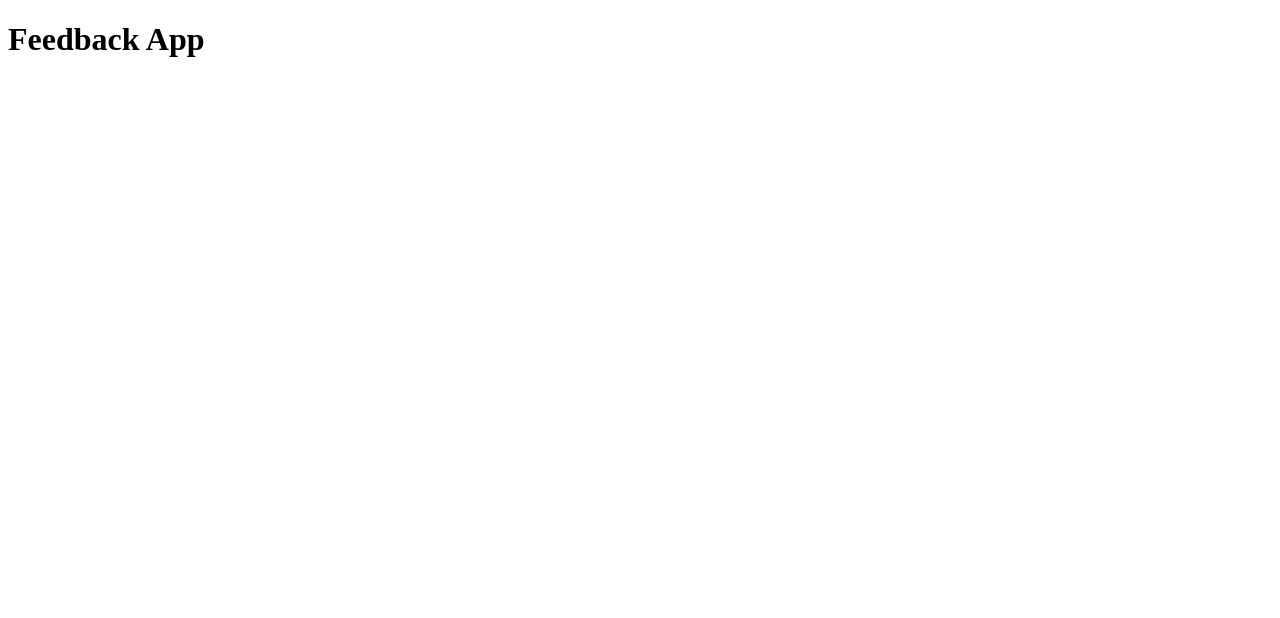
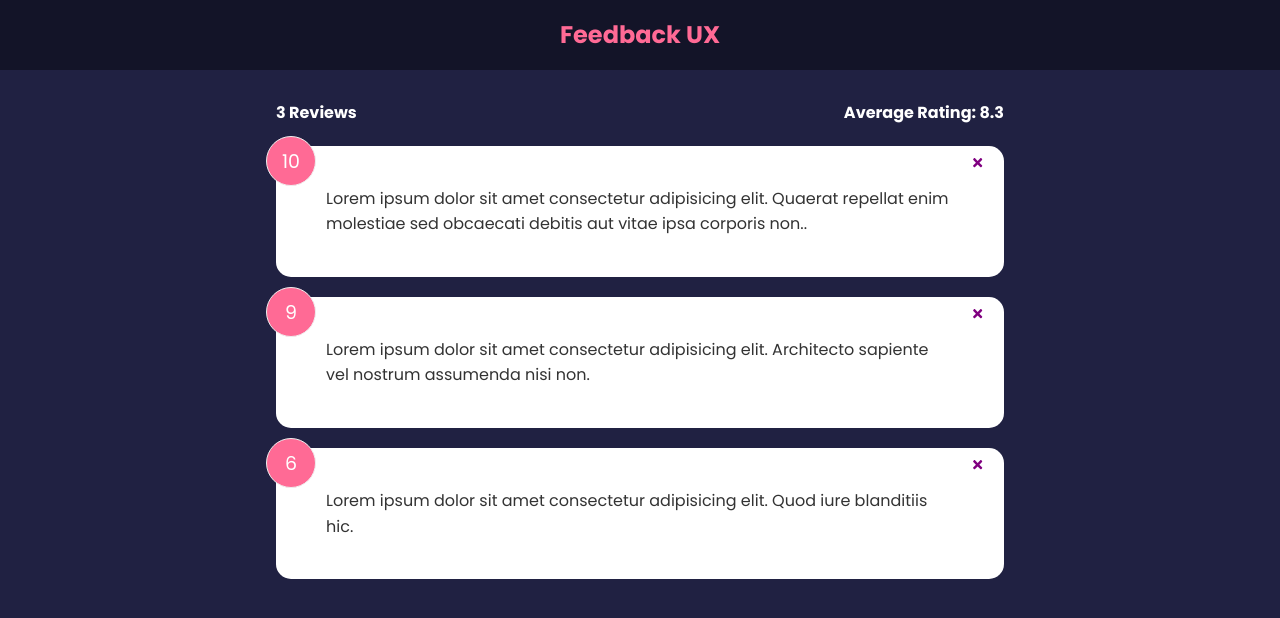
Before and after one commit to raunak96/feedback-app, a React (Create React App) app: page / in a window 1280 px wide. Shown: the top 618 px of the page. Built offline with nearby package versions, Linux system fonts and the light colour scheme.

Commit message:
displaying data using dummy data and delete functionality

```diff
--- a/package.json
+++ b/package.json
@@ -8,6 +8,7 @@
     "@testing-library/user-event": "^13.5.0",
     "react": "^18.2.0",
     "react-dom": "^18.2.0",
+    "react-icons": "^4.4.0",
     "react-scripts": "5.0.1",
     "web-vitals": "^2.1.4"
   },
--- a/src/App.js
+++ b/src/App.js
@@ -1,8 +1,26 @@
+import { useState } from "react";
+import FeedbackList from "./components/FeedbackList";
+import Header from "./components/Header";
+import Stats from "./components/Stats";
+import FeedbackData from "./data/FeedbackData";
+
 const App = () => {
+	const [feedback, setFeedback] = useState(FeedbackData);
+	const deleteFeedback = id => {
+		if (window.confirm("Are you sure you want to delete?"))
+			setFeedback(prev => prev.filter(item => item.id !== id));
+	};
 	return (
-		<div className="container">
-			<h1>Feedback App</h1>
-		</div>
+		<>
+			<Header />
+			<div className="container">
+				<Stats feedback={feedback} />
+				<FeedbackList
+					feedback={feedback}
+					handleDelete={deleteFeedback}
+				/>
+			</div>
+		</>
 	);
 };
 
--- /dev/null
+++ b/src/components/FeedbackItem.jsx
@@ -0,0 +1,20 @@
+import Card from "./shared/Card";
+import PropTypes from "prop-types";
+import { FaTimes } from "react-icons/fa";
+
+const FeedbackItem = ({ item: { rating, text, id }, handleDelete }) => {
+	return (
+		<Card>
+			<div className="num-display">{rating}</div>
+			<button onClick={() => handleDelete(id)} className="close">
+				<FaTimes color="purple" />
+			</button>
+			<div className="text-display">{text}</div>
+		</Card>
+	);
+};
+FeedbackItem.propTypes = {
+	item: PropTypes.object.isRequired,
+	handleDelete: PropTypes.func.isRequired,
+};
+export default FeedbackItem;
--- /dev/null
+++ b/src/components/FeedbackList.jsx
@@ -0,0 +1,29 @@
+import FeedbackItem from "./FeedbackItem";
+import PropTypes from "prop-types";
+
+const FeedbackList = ({ feedback, handleDelete }) => {
+	return !feedback || feedback.length === 0 ? (
+		<p>No Feedbacks to Show</p>
+	) : (
+		<div className="feedback-list">
+			{feedback.map(item => (
+				<FeedbackItem
+					key={item.id}
+					item={item}
+					handleDelete={handleDelete}
+				/>
+			))}
+		</div>
+	);
+};
+FeedbackList.propTypes = {
+	feedback: PropTypes.arrayOf(
+		PropTypes.shape({
+			id: PropTypes.number.isRequired,
+			text: PropTypes.string.isRequired,
+			rating: PropTypes.number.isRequired,
+		})
+	),
+	handleDelete: PropTypes.func.isRequired,
+};
+export default FeedbackList;
--- /dev/null
+++ b/src/components/Header.jsx
@@ -0,0 +1,25 @@
+import PropTypes from "prop-types";
+
+const Header = ({ text = "Feedback UX", bgColor, textColor }) => {
+	const headerStyles = {
+		backgroundColor: bgColor,
+		color: textColor,
+	};
+	return (
+		<header style={headerStyles}>
+			<div className="container">
+				<h2>{text}</h2>
+			</div>
+		</header>
+	);
+};
+Header.propTypes = {
+	text: PropTypes.string,
+	bgColor: PropTypes.string,
+	textColor: PropTypes.string,
+};
+Header.defaultProps = {
+	bgColor: "rgba(0,0,0,0.4)",
+	textColor: "#ff6a95",
+};
+export default Header;
--- /dev/null
+++ b/src/components/Stats.jsx
@@ -0,0 +1,17 @@
+import PropTypes from "prop-types";
+
+const Stats = ({ feedback }) => {
+	const average =
+		feedback.reduce((tot, { rating }) => tot + rating, 0) / feedback.length;
+
+	return (
+		<div className="feedback-stats">
+			<h4>{feedback.length} Reviews</h4>
+			<h4>Average Rating: {isNaN(average) ? 0 : average.toFixed(1)}</h4>
+		</div>
+	);
+};
+Stats.propTypes = {
+	feedback: PropTypes.array.isRequired,
+};
+export default Stats;
--- /dev/null
+++ b/src/components/shared/Card.jsx
@@ -0,0 +1,13 @@
+import PropTypes from "prop-types";
+
+const Card = ({ children, dark }) => {
+	return <div className={`card ${dark ? "dark" : ""}`}>{children}</div>;
+};
+Card.defaultProps = {
+	dark: false,
+};
+Card.propTypes = {
+	children: PropTypes.node.isRequired,
+	dark: PropTypes.bool.isRequired,
+};
+export default Card;
--- /dev/null
+++ b/src/data/FeedbackData.js
@@ -0,0 +1,19 @@
+const FeedbackData = [
+	{
+		id: 1,
+		rating: 10,
+		text: "Lorem ipsum dolor sit amet consectetur adipisicing elit. Quaerat repellat enim molestiae sed obcaecati debitis aut vitae ipsa corporis non..",
+	},
+	{
+		id: 2,
+		rating: 9,
+		text: "Lorem ipsum dolor sit amet consectetur adipisicing elit. Architecto sapiente vel nostrum assumenda nisi non.",
+	},
+	{
+		id: 3,
+		rating: 6,
+		text: "Lorem ipsum dolor sit amet consectetur adipisicing elit. Quod iure blanditiis hic.",
+	},
+];
+
+export default FeedbackData;
--- a/src/index.css
+++ b/src/index.css
@@ -1,3 +1,222 @@
-*,*::after,*::before{
+@import url('https://fonts.googleapis.com/css2?family=Poppins:wght@400;600;700&display=swap');
+
+* {
     box-sizing: border-box;
+    margin: 0;
+    padding: 0;
 }
+
+body {
+    font-family: 'Poppins', sans-serif;
+    background-color: #202142;
+    color: #fff;
+    line-height: 1.6;
+}
+
+ul {
+    list-style: none;
+}
+
+.container {
+    max-width: 768px;
+    margin: auto;
+    padding: 0 20px;
+}
+
+header {
+    height: 70px;
+    width: 100%;
+    display: flex;
+    justify-content: space-between;
+    align-items: center;
+    margin-bottom: 30px;
+}
+
+.card {
+    background-color: #fff;
+    color: #333;
+    border-radius: 15px;
+    padding: 40px 50px;
+    margin: 20px 0;
+    position: relative;
+}
+.card.dark{
+    background-color: rgba(0,0,0,0.4);
+    color: #fff;
+
+}
+.card h2 {
+    font-size: 22px;
+    font-weight: 600;
+    text-align: center;
+}
+
+.rating {
+    display: flex;
+    align-items: center;
+    justify-content: space-around;
+    margin: 30px 0 40px;
+}
+
+.rating li,
+.num-display {
+    position: relative;
+    background: #f4f4f4;
+    width: 50px;
+    height: 50px;
+    padding: 10px;
+    text-align: center;
+    border-radius: 50%;
+    font-size: 19px;
+    border: 1px #eee solid;
+    transition: 0.3s;
+}
+
+.rating li label {
+    position: absolute;
+    top: 50%;
+    left: 50%;
+    width: 50px;
+    height: 50px;
+    padding: 10px;
+    border-radius: 50%;
+    transform: translate(-50%, -50%);
+    cursor: pointer;
+}
+
+.rating li:hover,
+.num-display {
+    background: #ff6a95;
+    color: #fff;
+}
+
+[type='radio'] {
+    opacity: 0;
+}
+
+[type='radio']:checked~label {
+    background: #ff6a95;
+    color: #fff;
+}
+
+.input-group {
+    display: flex;
+    flex-direction: row;
+    border: 1px solid #ccc;
+    padding: 8px 10px;
+    border-radius: 8px;
+}
+
+input {
+    flex-grow: 2;
+    border: none;
+    font-size: 16px;
+}
+
+input:focus {
+    outline: none;
+}
+
+.feedback-stats {
+    color: #fff;
+    display: flex;
+    justify-content: space-between;
+    align-items: center;
+}
+
+.num-display {
+    position: absolute;
+    top: -10px;
+    left: -10px;
+}
+
+.close {
+    position: absolute;
+    top: 10px;
+    right: 20px;
+    cursor: pointer;
+    background: none;
+    border: none;
+}
+
+.btn {
+    color: #fff;
+    border: 0;
+    border-radius: 8px;
+    color: #fff;
+    width: 100px;
+    height: 40px;
+    cursor: pointer;
+}
+
+.btn-primary {
+    background-color: #202142;
+}
+
+.btn-secondary {
+    background: #ff6a95;
+}
+
+.btn:hover {
+    transform: scale(0.98);
+    opacity: 0.9;
+}
+
+.btn:disabled {
+    background-color: #cccccc;
+    color: #333;
+    cursor: auto;
+}
+
+.btn:disabled:hover {
+    transform: scale(1);
+    opacity: 1;
+}
+
+.message {
+    padding-top: 10px;
+    text-align: center;
+    color: rebeccapurple;
+}
+
+.about-link {
+    position: absolute;
+    bottom: 20px;
+    right: 20px;
+    color: #fff;
+    cursor: pointer;
+}
+
+.about-link a {
+    color: #fff;
+}
+
+.about-link a:hover {
+    color: #ff6a95;
+}
+
+.about h1 {
+    margin-bottom: 20px;
+}
+
+.about p {
+    margin: 10px 0;
+}
+
+@media (max-width: 600px) {
+    .rating li {
+        margin: 10px 3px;
+    }
+
+    .rating {
+        display: flex;
+        align-items: center;
+        justify-content: center;
+        flex-wrap: wrap;
+        margin: 30px 0 40px;
+    }
+
+    .input-group input {
+        width: 80%;
+    }
+}
```
Also changed, not shown: src/index.js (+4 -4 lines), 2 other files (tests, documents, lock files or other folders).
